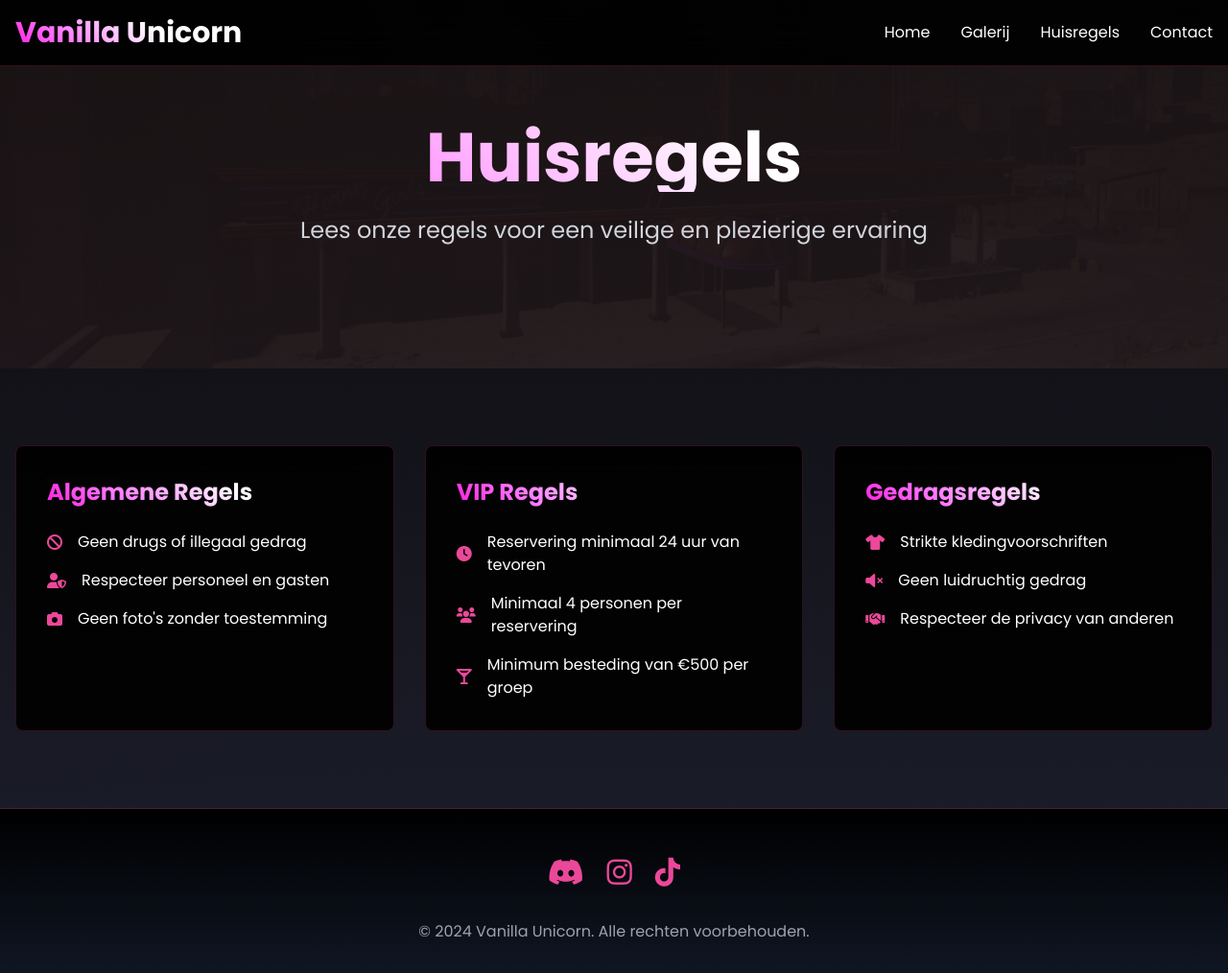
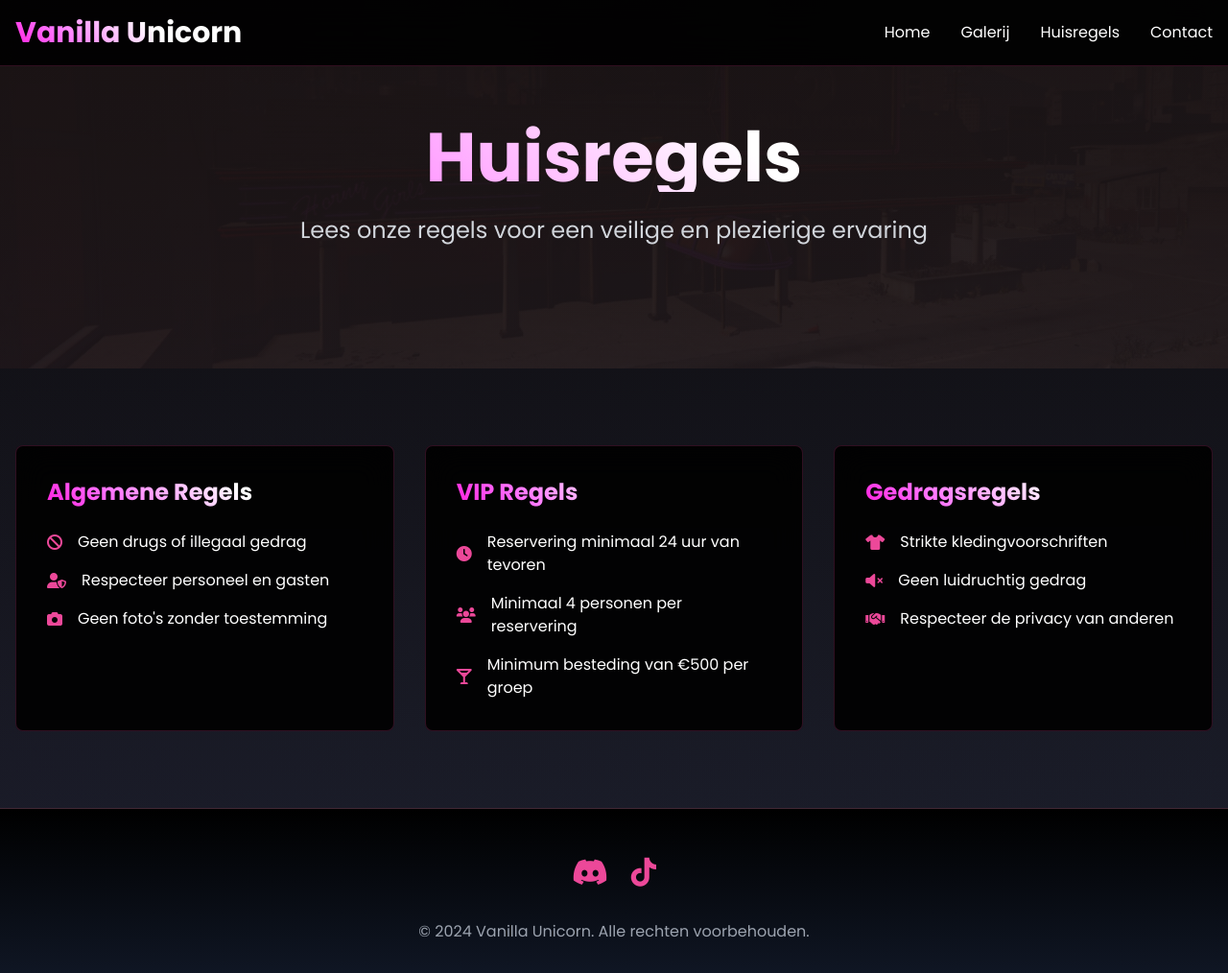
Before and after one commit to AymanScripts/SC-Site, a plain HTML site: page rules.html in a window 1280 px wide. Shown: the whole page at 96% size. Drawn offline with nearby package versions, Linux system fonts and the light colour scheme.

Commit message:
Klaar #1

```diff
--- a/rules.html
+++ b/rules.html
@@ -117,9 +117,12 @@
     <footer class="py-12 bg-gradient-to-b from-black to-gray-900">
         <div class="container mx-auto px-4 text-center">
             <div class="flex justify-center mb-8 space-x-6">
-                <a href="https://discord.gg/tcyFSrg7gk" target="_blank" class="transform hover:scale-110 transition duration-300"><i class="fab fa-discord text-3xl text-pink-500 hover:text-pink-600"></i></a>
-                <a href="#" class="transform hover:scale-110 transition duration-300"><i class="fab fa-instagram text-3xl text-pink-500 hover:text-pink-600"></i></a>
-                <a href="#" class="transform hover:scale-110 transition duration-300"><i class="fab fa-tiktok text-3xl text-pink-500 hover:text-pink-600"></i></a>
+                <a href="https://discord.gg/tcyFSrg7gk" target="_blank" class="transform hover:scale-110 transition duration-300">
+                    <i class="fab fa-discord text-3xl text-pink-500 hover:text-pink-600"></i>
+                </a>
+                <a href="#" class="transform hover:scale-110 transition duration-300">
+                    <i class="fab fa-tiktok text-3xl text-pink-500 hover:text-pink-600"></i>
+                </a>
             </div>
             <p class="text-gray-400">&copy; 2024 Vanilla Unicorn. Alle rechten voorbehouden.</p>
         </div>
```
Also changed, not shown: contact.html (+0 -3 lines), gallery.html (+6 -3 lines), reservation.html (+0 -3 lines), work.html (+0 -3 lines).
